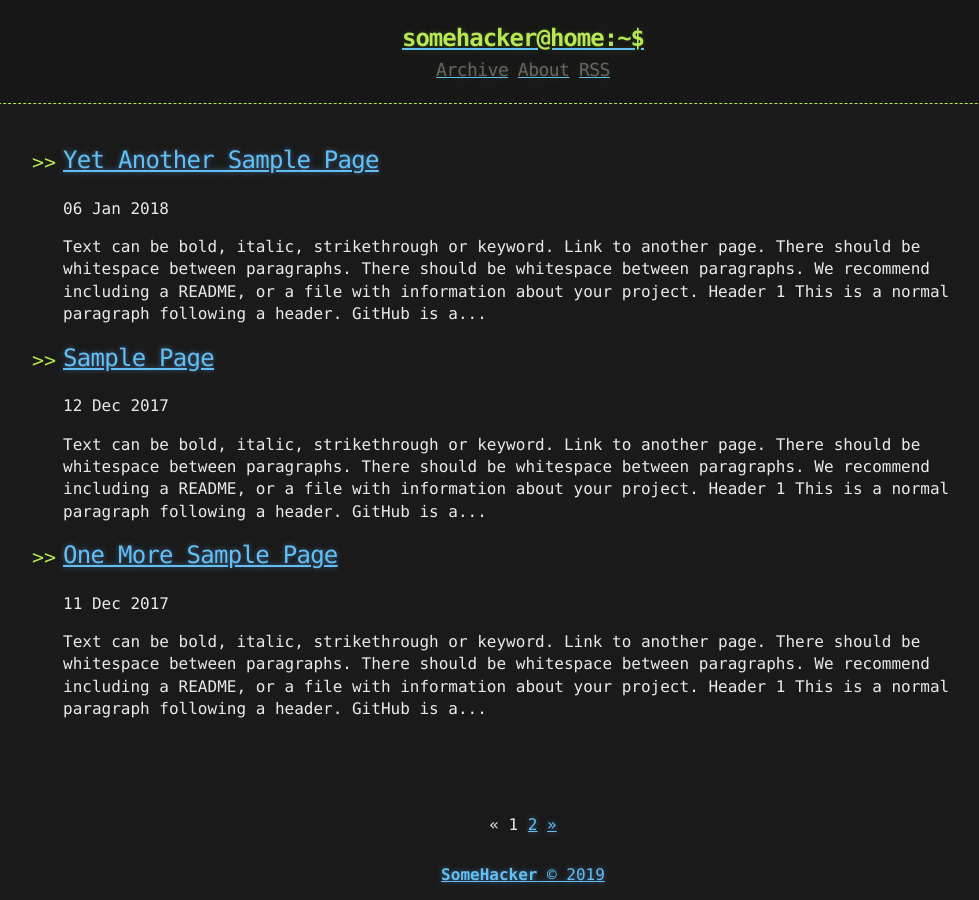
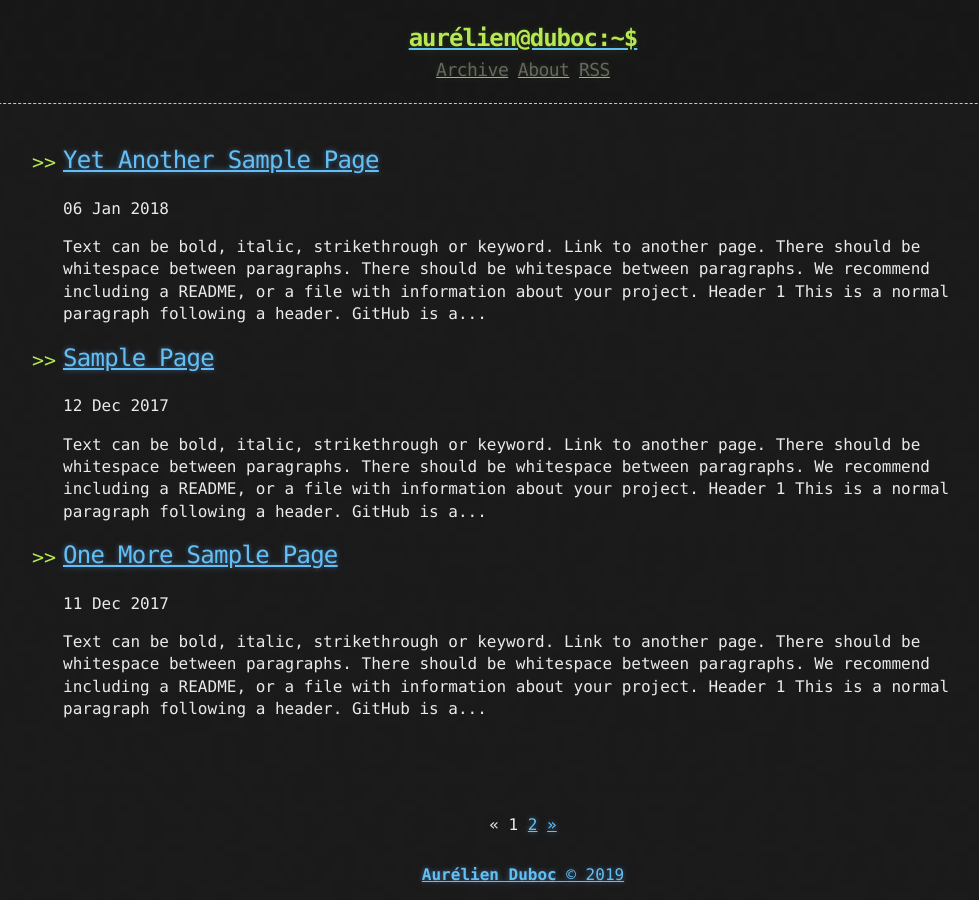
Before and after one commit to zteeed/zteeed.github.io, a Jekyll site: the page built from index.html, in a window 1280 px wide. Shown: the whole page, without its empty margins (117-1096 px from the left). Built offline with Jekyll 4.4.1, drawn with Linux system fonts in a browser that asks for light colours; the list of posts is cut into pages by our own code.

Commit message:
Update personnal informations

```diff
--- a/_config.yml
+++ b/_config.yml
@@ -1,9 +1,9 @@
 title: Hacker-Blog
-description: "A Jekyll Blog Theme For Hackers"
+description: "Aurélien Duboc"
 author:
   name: "SomeHacker"
-  email: "someone@somewebsite.somedomain"
-  url: "https://ashishchaudhary.in/hacker-blog"
+  email: "aurelien@duboc.xyz"
+  url: "https://aurelien.duboc.xyz"
 
 baseurl: /
 
@@ -28,5 +28,5 @@
   - jekyll-sitemap
 
 # Custom variables
-owner : "SomeHacker"
-year : "2018"
+owner : "Aurélien Duboc"
+year : "2019"
--- a/_includes/header.html
+++ b/_includes/header.html
@@ -2,7 +2,7 @@
   <div>
     <a href="{{ "/" | prepend: site.baseurl | replace: '//', '/' }}">
     {% assign owner_first_name = site.owner | split: " " %}
-    <h1>{{ owner_first_name[0] | downcase }}@home:~$</h1>
+    <h1>{{ owner_first_name[0] | downcase }}@{{ owner_first_name[1] | downcase }}:~$</h1>
     </a>
     <div class="header-links">
       {% include links.html %}
```
